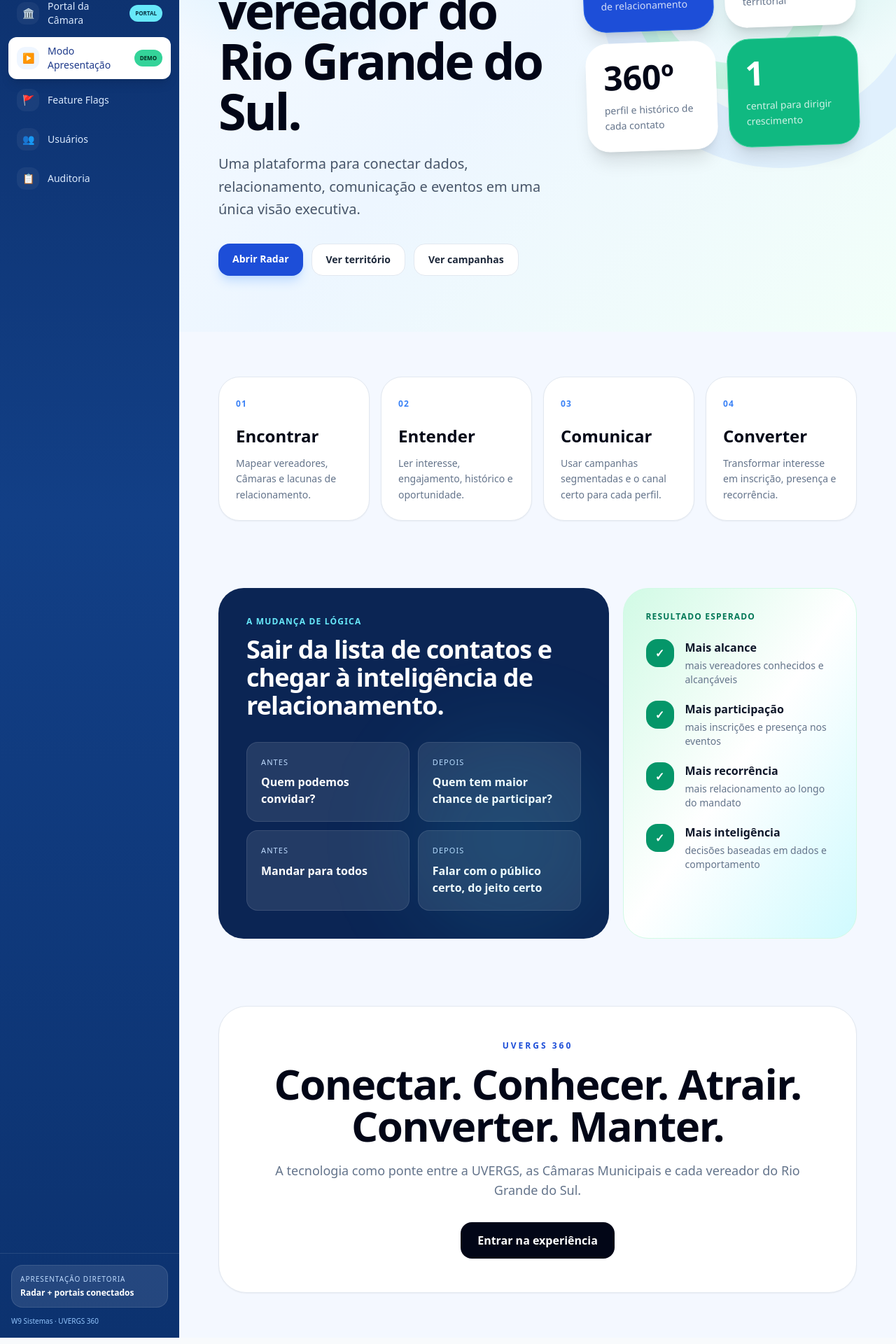
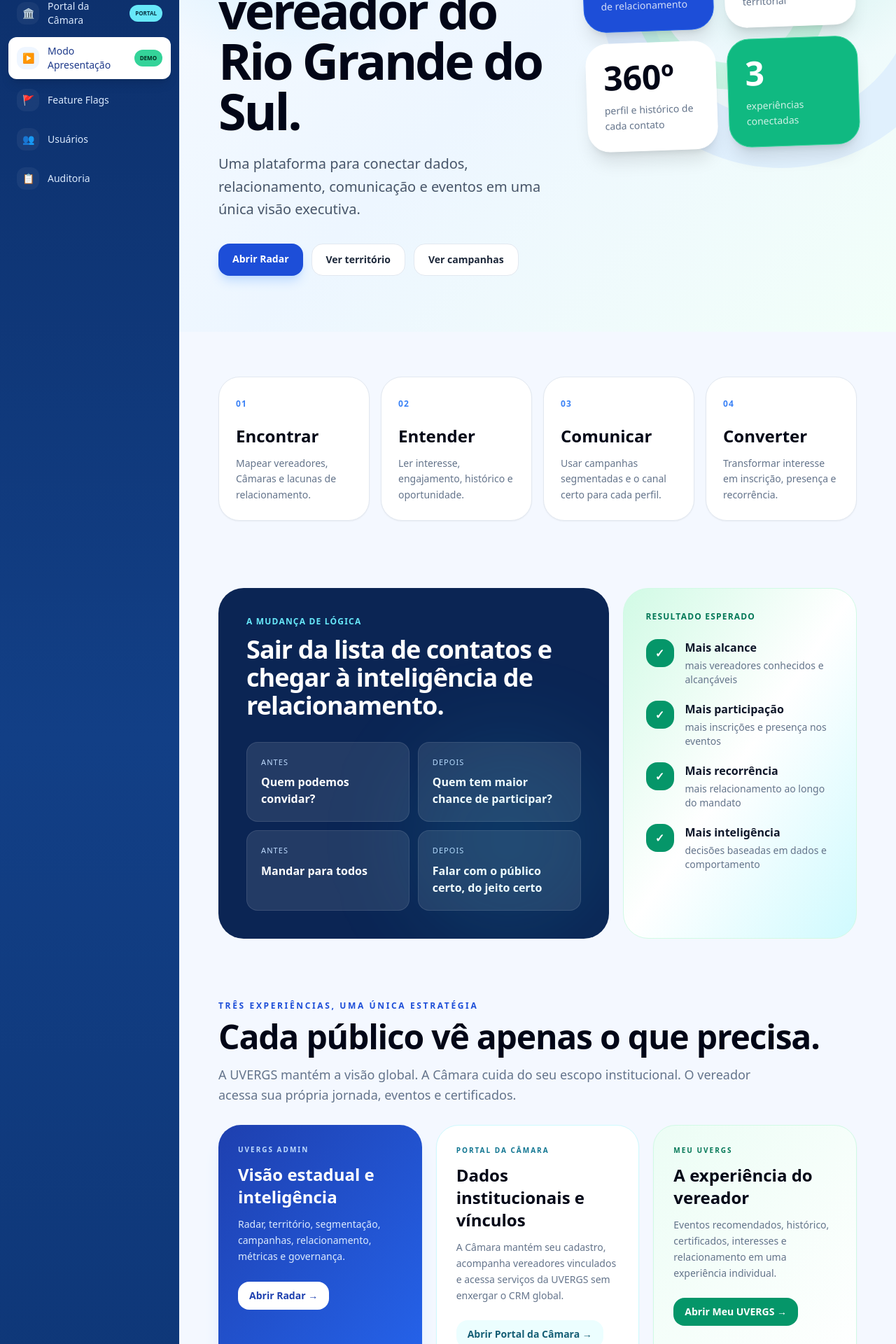
Before and after one commit to Wspinheiro111/uvergs-360, a Next.js app in the folder apps/web/: page /admin/growth/presentation in a window 1280 px wide. Shown: the part 440-2360 px from the top of the page at 70% size. Built offline with nearby package versions, Linux system fonts and the light colour scheme.

Commit message:
feat(demo): destacar portais na apresentacao executiva

```diff
--- a/apps/web/src/app/admin/growth/presentation/page.tsx
+++ b/apps/web/src/app/admin/growth/presentation/page.tsx
@@ -15,7 +15,7 @@ export default function PresentationModePage(){
       <div className="absolute right-24 top-56 w-[280px] h-[280px] rounded-full border-[38px] border-emerald-200/50" />
       <div className="relative max-w-[1500px] mx-auto px-8 lg:px-14 py-20 grid lg:grid-cols-[1.1fr_.9fr] gap-12 items-center">
         <div><div className="inline-flex items-center gap-2 rounded-full bg-white border border-blue-100 shadow-sm px-4 py-2 text-xs font-bold tracking-widest uppercase text-blue-700">UVERGS 360 · Visão de futuro</div><h1 className="mt-6 text-5xl lg:text-7xl font-black tracking-[-.045em] leading-[.95] max-w-5xl">Uma UVERGS mais próxima de cada vereador do Rio Grande do Sul.</h1><p className="mt-6 text-xl text-slate-600 max-w-3xl leading-relaxed">Uma plataforma para conectar dados, relacionamento, comunicação e eventos em uma única visão executiva.</p><div className="mt-8 flex flex-wrap gap-3"><Link href="/admin/growth" className="rounded-2xl bg-blue-700 text-white px-5 py-3 text-sm font-semibold shadow-lg shadow-blue-200">Abrir Radar</Link><Link href="/admin/growth/territory" className="rounded-2xl bg-white border border-slate-200 px-5 py-3 text-sm font-semibold text-slate-800">Ver território</Link><Link href="/admin/growth/campaigns" className="rounded-2xl bg-white border border-slate-200 px-5 py-3 text-sm font-semibold text-slate-800">Ver campanhas</Link></div></div>
-        <div className="grid grid-cols-2 gap-4 rotate-[-2deg]">{[["5.000","vereadores na visão de relacionamento"],["497","municípios no mapa territorial"],["360º","perfil e histórico de cada contato"],["1","central para dirigir crescimento"]].map(([v,l],i)=><div key={l} className={`rounded-[32px] p-6 border shadow-xl ${i===0?"bg-blue-700 text-white border-blue-600":i===3?"bg-emerald-500 text-white border-emerald-400":"bg-white border-white"}`}><p className="text-4xl lg:text-5xl font-black">{v}</p><p className={`mt-3 text-sm leading-relaxed ${i===0||i===3?"text-white/80":"text-slate-500"}`}>{l}</p></div>)}</div>
+        <div className="grid grid-cols-2 gap-4 rotate-[-2deg]">{[["5.000","vereadores na visão de relacionamento"],["497","municípios no mapa territorial"],["360º","perfil e histórico de cada contato"],["3","experiências conectadas"]].map(([v,l],i)=><div key={l} className={`rounded-[32px] p-6 border shadow-xl ${i===0?"bg-blue-700 text-white border-blue-600":i===3?"bg-emerald-500 text-white border-emerald-400":"bg-white border-white"}`}><p className="text-4xl lg:text-5xl font-black">{v}</p><p className={`mt-3 text-sm leading-relaxed ${i===0||i===3?"text-white/80":"text-slate-500"}`}>{l}</p></div>)}</div>
       </div>
     </section>
 
@@ -28,6 +28,15 @@ export default function PresentationModePage(){
       <article className="rounded-[36px] bg-gradient-to-br from-emerald-100 via-white to-cyan-100 border border-emerald-100 p-8"><p className="text-xs font-bold uppercase tracking-widest text-emerald-700">Resultado esperado</p><div className="mt-6 space-y-5">{[["Mais alcance","mais vereadores conhecidos e alcançáveis"],["Mais participação","mais inscrições e presença nos eventos"],["Mais recorrência","mais relacionamento ao longo do mandato"],["Mais inteligência","decisões baseadas em dados e comportamento"]].map(([t,d])=><div key={t} className="flex gap-4"><div className="w-10 h-10 shrink-0 rounded-2xl bg-emerald-600 text-white flex items-center justify-center font-bold">✓</div><div><p className="font-bold text-slate-900">{t}</p><p className="text-sm text-slate-500 mt-1">{d}</p></div></div>)}</div></article>
     </section>
 
-    <section className="max-w-[1500px] mx-auto px-8 lg:px-14 py-16"><div className="rounded-[40px] bg-white border border-slate-200 p-8 lg:p-12 shadow-sm text-center"><p className="text-xs font-bold uppercase tracking-[.25em] text-blue-700">UVERGS 360</p><h2 className="mt-4 text-4xl lg:text-6xl font-black tracking-tight">Conectar. Conhecer. Atrair. Converter. Manter.</h2><p className="mt-5 text-lg text-slate-500 max-w-3xl mx-auto">A tecnologia como ponte entre a UVERGS, as Câmaras Municipais e cada vereador do Rio Grande do Sul.</p><div className="mt-8 flex justify-center"><Link href="/admin/growth" className="rounded-2xl bg-slate-950 text-white px-6 py-3.5 font-semibold">Entrar na experiência</Link></div></div></section>
+    <section className="max-w-[1500px] mx-auto px-8 lg:px-14 py-14">
+      <div className="mb-7"><p className="text-xs font-black uppercase tracking-[.22em] text-blue-700">Três experiências, uma única estratégia</p><h2 className="mt-3 text-4xl lg:text-5xl font-black tracking-tight">Cada público vê apenas o que precisa.</h2><p className="mt-4 max-w-3xl text-lg leading-relaxed text-slate-500">A UVERGS mantém a visão global. A Câmara cuida do seu escopo institucional. O vereador acessa sua própria jornada, eventos e certificados.</p></div>
+      <div className="grid gap-5 lg:grid-cols-3">
+        <article className="rounded-[32px] bg-gradient-to-br from-blue-800 to-blue-600 p-7 text-white shadow-xl shadow-blue-100"><p className="text-[10px] font-black uppercase tracking-[.2em] text-blue-200">UVERGS Admin</p><h3 className="mt-3 text-2xl font-black">Visão estadual e inteligência</h3><p className="mt-3 text-sm leading-relaxed text-blue-100">Radar, território, segmentação, campanhas, relacionamento, métricas e governança.</p><Link href="/admin/growth" className="mt-6 inline-flex rounded-2xl bg-white px-4 py-2.5 text-sm font-black text-blue-800">Abrir Radar →</Link></article>
+        <article className="rounded-[32px] border border-cyan-100 bg-white p-7 shadow-sm"><p className="text-[10px] font-black uppercase tracking-[.2em] text-cyan-700">Portal da Câmara</p><h3 className="mt-3 text-2xl font-black">Dados institucionais e vínculos</h3><p className="mt-3 text-sm leading-relaxed text-slate-500">A Câmara mantém seu cadastro, acompanha vereadores vinculados e acessa serviços da UVERGS sem enxergar o CRM global.</p><Link href="/portal/camara" className="mt-6 inline-flex rounded-2xl bg-cyan-50 px-4 py-2.5 text-sm font-black text-cyan-800">Abrir Portal da Câmara →</Link></article>
+        <article className="rounded-[32px] border border-emerald-100 bg-gradient-to-br from-emerald-50 to-white p-7 shadow-sm"><p className="text-[10px] font-black uppercase tracking-[.2em] text-emerald-700">Meu UVERGS</p><h3 className="mt-3 text-2xl font-black">A experiência do vereador</h3><p className="mt-3 text-sm leading-relaxed text-slate-500">Eventos recomendados, histórico, certificados, interesses e relacionamento em uma experiência individual.</p><Link href="/portal/vereador" className="mt-6 inline-flex rounded-2xl bg-emerald-600 px-4 py-2.5 text-sm font-black text-white">Abrir Meu UVERGS →</Link></article>
+      </div>
+    </section>
+
+    <section className="max-w-[1500px] mx-auto px-8 lg:px-14 py-16"><div className="rounded-[40px] bg-white border border-slate-200 p-8 lg:p-12 shadow-sm text-center"><p className="text-xs font-bold uppercase tracking-[.25em] text-blue-700">UVERGS 360</p><h2 className="mt-4 text-4xl lg:text-6xl font-black tracking-tight">Conectar. Conhecer. Atrair. Converter. Manter.</h2><p className="mt-5 text-lg text-slate-500 max-w-3xl mx-auto">A tecnologia como ponte entre a UVERGS, as Câmaras Municipais e cada vereador do Rio Grande do Sul.</p><div className="mt-8 flex flex-wrap justify-center gap-3"><Link href="/admin/growth" className="rounded-2xl bg-slate-950 text-white px-6 py-3.5 font-semibold">Entrar na experiência</Link><Link href="/portal/vereador" className="rounded-2xl bg-blue-50 text-blue-800 px-6 py-3.5 font-semibold">Ver experiência do vereador</Link></div></div></section>
   </div>;
 }
```
